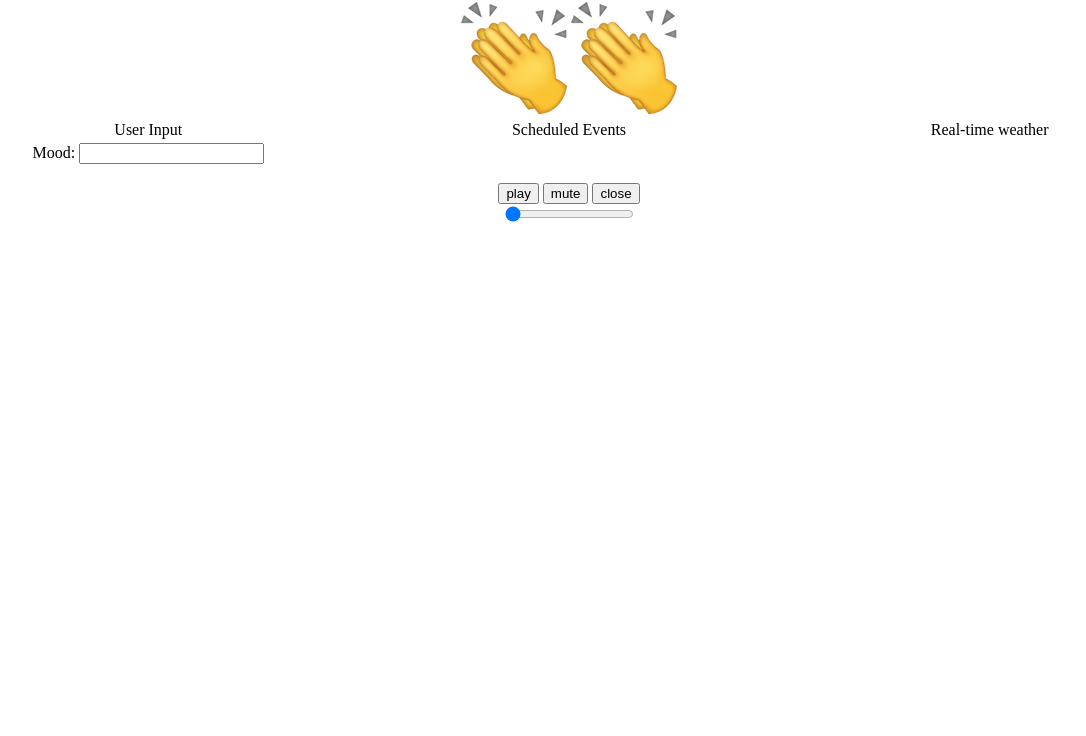
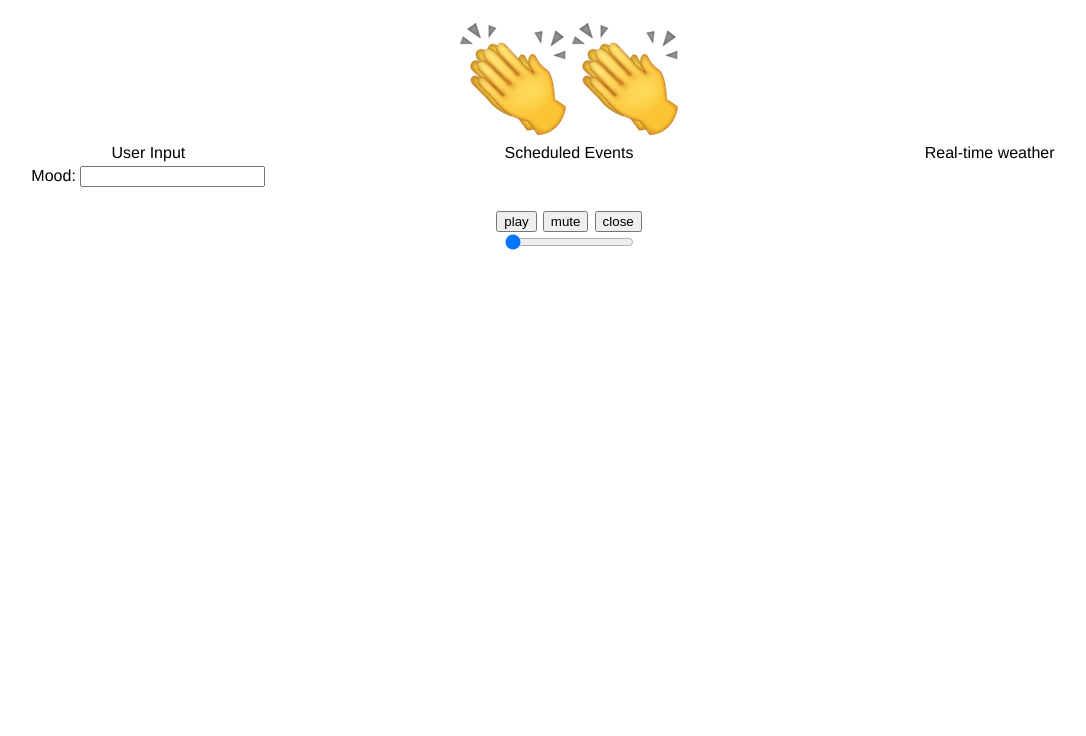
Before and after one commit to czwsh98/Clap-clap, a plain HTML site: page index.html in a window 1280 px wide. Shown: the part 64-800 px from the top of the page, without its empty margins (71-1157 px from the left). Drawn offline with nearby package versions, Linux system fonts and the light colour scheme; some packages are replaced by stand-ins of ours; a script that the page names is missing.

Commit message:
pushing for Jared

```diff
--- a/style.css
+++ b/style.css
@@ -1,5 +1,8 @@
 body {
  	text-align: center;
+ 	font-family: "Helvetica Neue";
+	font-size: 22px;
+	color: black;
  }
 
 table{
```
